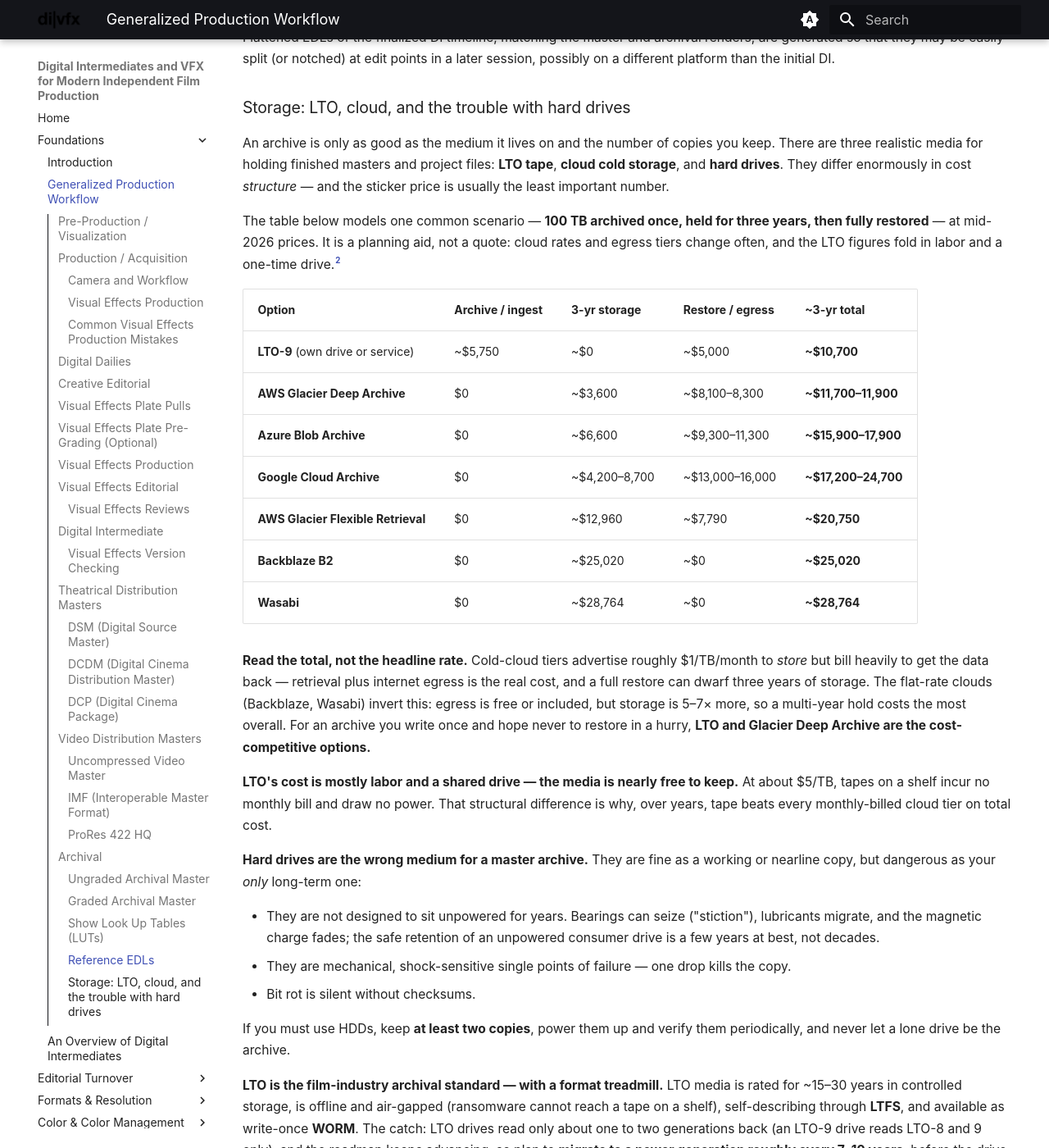
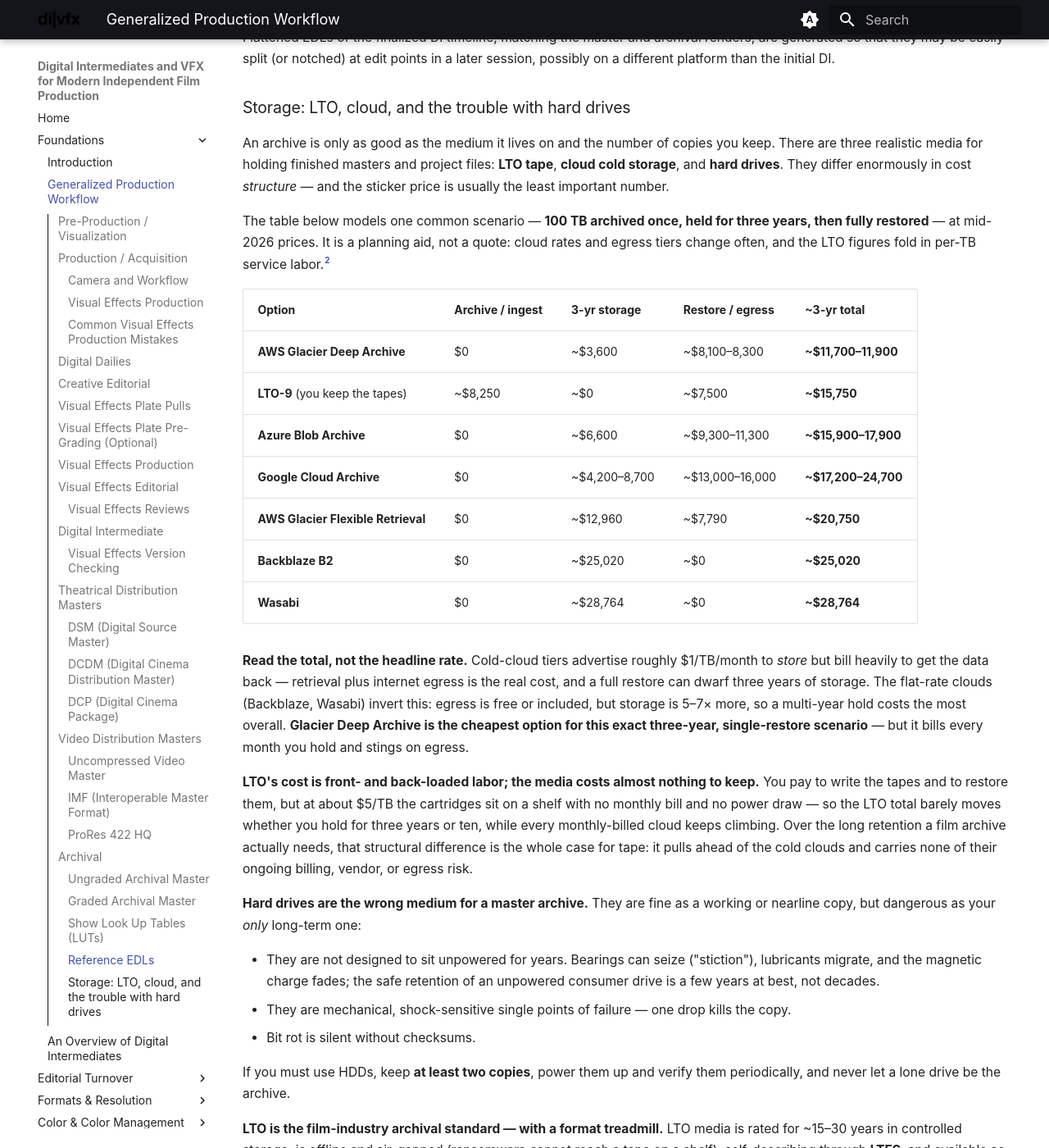
Before and after one commit to tashdor/divfx, an MkDocs documentation site: the page built from docs/production-workflow.md, in a window 1280 px wide and 1400 px high, scrolled down 11065 px. Shown: the whole window at 82% size. Built offline with MkDocs 1.6.1 and Material for MkDocs 9.7.7, drawn with Linux system fonts in a browser that asks for light colours; the version menu is left out; some of the changed text lies outside the part shown.

Commit message:
LTO cost model: service rate (client keeps tapes), $75/TB each way
- Fix erroneous '(own drive or service)' — model assumes the client retains the tapes, so no
  vault fees (a safety-deposit box for a few cartridges is negligible)
- Raise LTO labor from $50 to a realistic ~$75/TB each way (bulk-negotiable); LTO-9 total now
  ~$15,750, re-sorted below Glacier Deep Archive
- Reframe: Glacier Deep is cheapest for this single 3-yr restore, but LTO's zero holding cost
  wins over long retention and avoids ongoing vendor/egress risk

Co-Authored-By: Claude Opus 4.8 <noreply@anthropic.com>

```diff
--- a/docs/production-workflow.md
+++ b/docs/production-workflow.md
@@ -510,12 +510,12 @@ usually the least important number.
 
 The table below models one common scenario — **100 TB archived once, held for three years, then fully
 restored** — at mid-2026 prices. It is a planning aid, not a quote: cloud rates and egress tiers
-change often, and the LTO figures fold in labor and a one-time drive.[^ltocost]
+change often, and the LTO figures fold in per-TB service labor.[^ltocost]
 
 | Option | Archive / ingest | 3-yr storage | Restore / egress | ~3-yr total |
 | --- | --- | --- | --- | --- |
-| **LTO-9** (own drive or service) | ~$5,750 | ~$0 | ~$5,000 | **~$10,700** |
 | **AWS Glacier Deep Archive** | $0 | ~$3,600 | ~$8,100–8,300 | **~$11,700–11,900** |
+| **LTO-9** (you keep the tapes) | ~$8,250 | ~$0 | ~$7,500 | **~$15,750** |
 | **Azure Blob Archive** | $0 | ~$6,600 | ~$9,300–11,300 | **~$15,900–17,900** |
 | **Google Cloud Archive** | $0 | ~$4,200–8,700 | ~$13,000–16,000 | **~$17,200–24,700** |
 | **AWS Glacier Flexible Retrieval** | $0 | ~$12,960 | ~$7,790 | **~$20,750** |
@@ -523,23 +523,28 @@ change often, and the LTO figures fold in labor and a one-time drive.[^ltocost]
 | **Wasabi** | $0 | ~$28,764 | ~$0 | **~$28,764** |
 
 [^ltocost]: LTO-9 holds 18 TB native per tape, so 100 TB needs ~6 cartridges at roughly $120–150 each
-    (~$750 of media). The rest of the LTO figure is human time to write, verify, and later restore the
-    tapes — plus a one-time LTO-9 drive (~$4,000–7,000) amortized across every project you archive, or
-    a per-TB fee if a post house or archival service writes the tapes for you. Cloud storage assumes
-    the cold/archive tier of each provider; egress figures assume a single full 100 TB download to the
-    open internet and are where the "cheap to store" tiers get expensive. Prices as of mid-2026 —
-    verify current rates before budgeting.
+    (~$750 of media). The rest of the LTO figure is a service rate for the labor of writing and
+    verifying the tapes at archive time and restoring them later — modeled here at **~$75/TB each way**,
+    a realistic 2026 rate that can be negotiated down on bulk jobs (a DIY setup trades this for your own
+    time plus a one-time LTO-9 drive, ~$4,000–7,000). This scenario assumes **you keep the tapes**, so
+    there is no monthly vault fee: a handful of cartridges is physically small, and even a safety-deposit
+    box for them is negligible. Cloud figures assume the cold/archive tier of each provider; egress
+    assumes a single full 100 TB download to the open internet and is where the "cheap to store" tiers
+    get expensive. Prices as of mid-2026 — verify current rates before budgeting.
 
 **Read the total, not the headline rate.** Cold-cloud tiers advertise roughly $1/TB/month to *store*
 but bill heavily to get the data back — retrieval plus internet egress is the real cost, and a full
 restore can dwarf three years of storage. The flat-rate clouds (Backblaze, Wasabi) invert this: egress
-is free or included, but storage is 5–7× more, so a multi-year hold costs the most overall. For an
-archive you write once and hope never to restore in a hurry, **LTO and Glacier Deep Archive are the
-cost-competitive options.**
+is free or included, but storage is 5–7× more, so a multi-year hold costs the most overall. **Glacier
+Deep Archive is the cheapest option for this exact three-year, single-restore scenario** — but it bills
+every month you hold and stings on egress.
 
-**LTO's cost is mostly labor and a shared drive — the media is nearly free to keep.** At about $5/TB,
-tapes on a shelf incur no monthly bill and draw no power. That structural difference is why, over
-years, tape beats every monthly-billed cloud tier on total cost.
+**LTO's cost is front- and back-loaded labor; the media costs almost nothing to keep.** You pay to
+write the tapes and to restore them, but at about $5/TB the cartridges sit on a shelf with no monthly
+bill and no power draw — so the LTO total barely moves whether you hold for three years or ten, while
+every monthly-billed cloud keeps climbing. Over the long retention a film archive actually needs, that
+structural difference is the whole case for tape: it pulls ahead of the cold clouds and carries none of
+their ongoing billing, vendor, or egress risk.
 
 **Hard drives are the wrong medium for a master archive.** They are fine as a working or nearline
 copy, but dangerous as your *only* long-term one:
```
